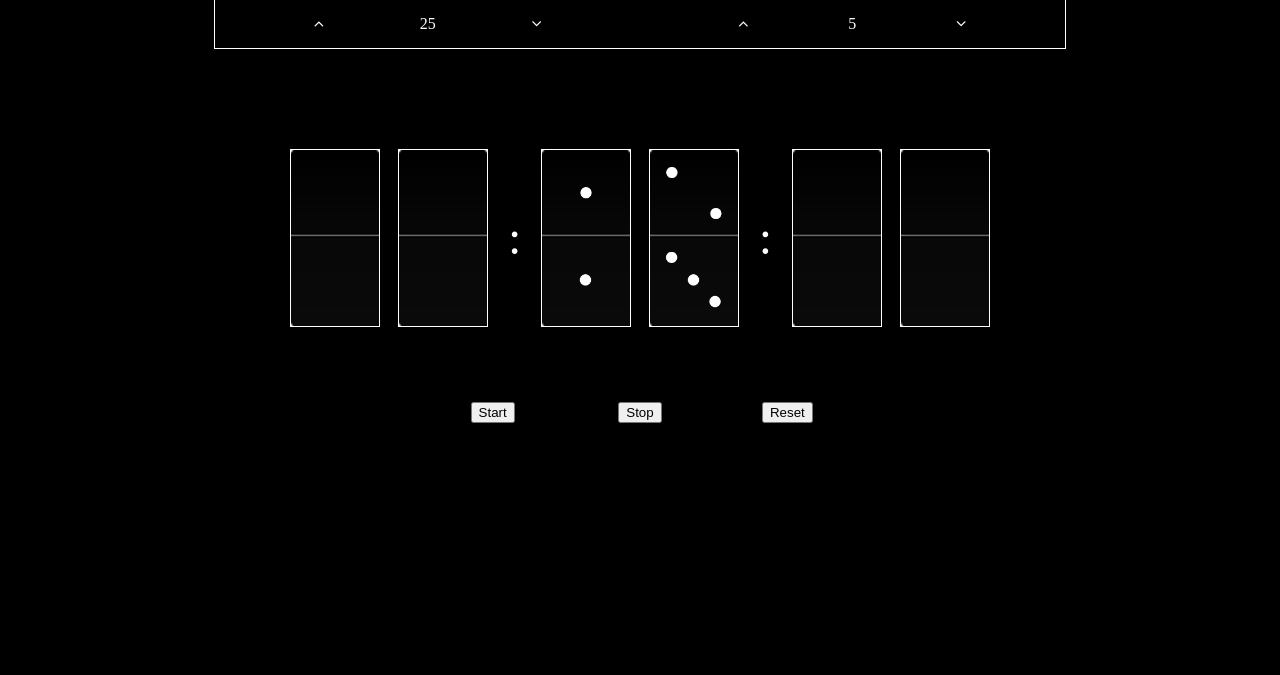
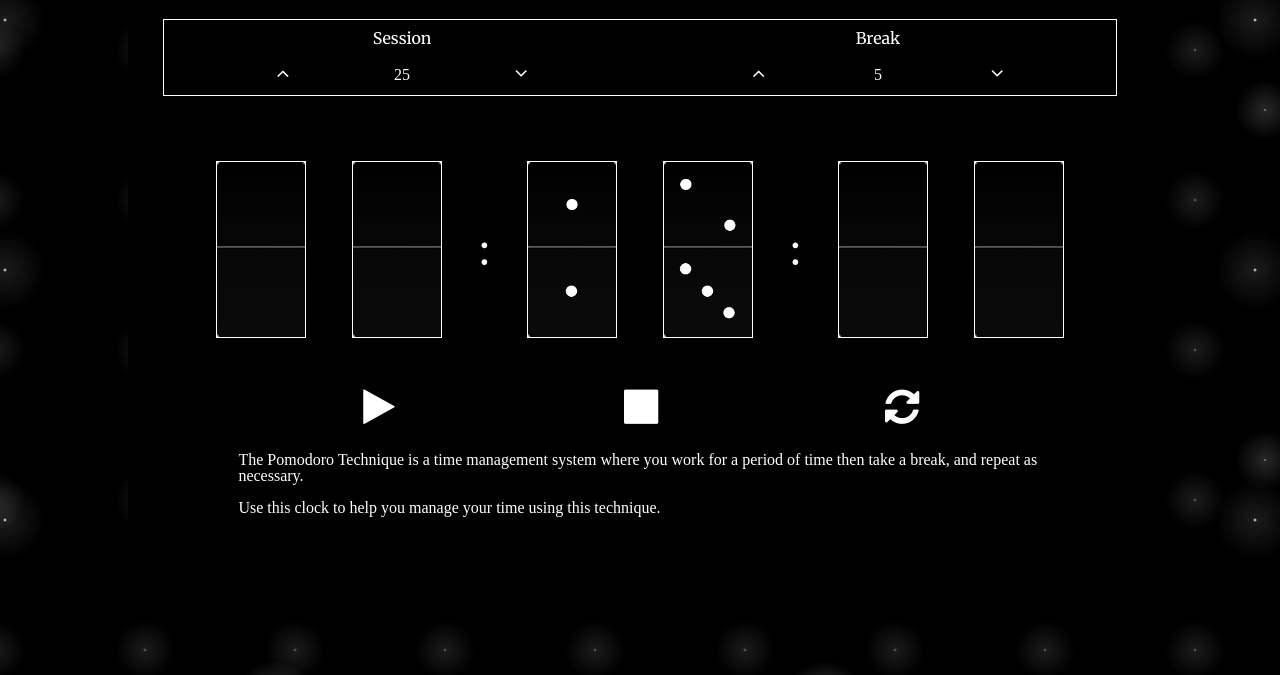
Before and after one commit to GuyInALabCoat/Pomodoro_clock, a plain HTML site: page index.html in a window 1280 px wide. Shown: the part 253-928 px from the top of the page. Drawn offline with nearby package versions, Linux system fonts and the light colour scheme.

Commit message:
Add styling and minor graphical adjustments

```diff
--- a/css/pomodoro.css
+++ b/css/pomodoro.css
@@ -5,18 +5,35 @@
 html, body {
 	height: 100%;
 	width: 100%;
-	background-color: black;
+
+	background-color:black;
+	background-image:
+	radial-gradient(white, rgba(255,255,255,.2) 2px, transparent 40px),
+	radial-gradient(white, rgba(255,255,255,.15) 1px, transparent 30px),
+	radial-gradient(white, rgba(255,255,255,.1) 2px, transparent 40px),
+	radial-gradient(rgba(255,255,255,.4), rgba(255,255,255,.1) 2px, transparent 30px);
+	background-size: 550px 550px, 350px 350px, 250px 250px, 150px 150px;
+	background-position: 0 0, 40px 60px, 130px 270px, 70px 100px;
+
+	/*
+	background: linear-gradient(45deg, #1a1a1a 12%, transparent 0, transparent 88%, #1a1a1a 0),
+   linear-gradient(135deg, transparent 37%, #000 0, #000 63%, transparent 0),
+   linear-gradient(45deg, transparent 37%, #1a1a1a 0, #1a1a1a 63%, transparent 0) #333;
+   background-size: 25px 25px;*/
 }
 
+/* for testing purposes */
 div, td {
 	/*border: 1px solid red*/;
 }
 
 .content-panel {
-	width: 70%;
+	width: 80%;
 	height: 90%;
-	margin: 10% 15%;
+	margin: 10% 10%;
 	color: white;
+	background-color: black;
+	padding: 10px;
 }
 
 .text-center {
@@ -24,7 +41,7 @@ div, td {
 }
 
 #title {
-	height: 7%;
+	height: auto;
 	width: 60%;
 	margin: 3% auto;
 	border: 1px solid white;
@@ -34,11 +51,17 @@ div, td {
 	margin: 50%;
 }
 
+#title span h1 {
+	font-family: "Merriweather", serif;
+	font-weight: 700;
+	font-size: 40px;
+}
+
 /* Timer controls */
 #setTimer {
 	width: 95%;
 	height: 11%;
-	margin: 5% auto;
+	margin: 2% auto;
 	border: 1px solid white;
 }
 
@@ -52,6 +75,8 @@ div, td {
 .label {
 	margin-top: 10px;
 	margin-bottom: 5px;
+	font-family: "Merriweather", serif;
+	font-weight: 400;
 }
 
 .controls {
@@ -67,6 +92,10 @@ i, .controls span {
 	margin: 5px 10px;
 }
 
+.controls i {
+	font-size: 20px;
+}
+
 .controls i:hover {
 	color: grey;
 }
@@ -74,15 +103,15 @@ i, .controls span {
 /* clock */
 #timer {
 	width: 100%;
-	height: 40%;
+	height: 38%;
 	display: flex;
 	justify-content: center;
 	align-items: center;
 }
 
 #clock {
-	width: 80%;
-	height: 90%;
+	width: 90%;
+	height: 100%;
 	display: flex;
 	justify-content: center;
 	align-items: center;
@@ -110,31 +139,46 @@ i, .controls span {
 	font-size: 300%;
 }
 
+/* clock controls */
 .wrapper {
 	text-align: center;
-	margin: 20px auto;
+	margin: 0 auto;
 	width: 80%;
 }
 
-/* clock controls */
 .wrapper div {
 	width: 20%;
 	height: 100%;
 	display: inline-block;
+	margin: 0 6%;
 }
 
-.wrapper div button {
-	height: 100%;
+#start {
+	font-size: 40px;
 }
 
 #start:hover {
 	color: green;
 }
 
+#stop {
+	font-size: 40px;
+}
+
 #stop:hover {
 	color: red;
 }
 
+#reset {
+	font-size: 40px;
+}
+
 #reset:hover {
-	color: black;
+	color: purple;
 }
+
+#info {
+	width: 80%;
+	height: auto;
+	margin: 20px auto;
+}
--- a/index.html
+++ b/index.html
@@ -7,6 +7,7 @@
 	<link href="css/reset.css" rel="stylesheet" type="text/css" />
 	<link href="css/pomodoro.css" rel="stylesheet" type="text/css" />
 	<link rel="stylesheet" href="https://cdnjs.cloudflare.com/ajax/libs/font-awesome/4.7.0/css/font-awesome.min.css">
+	<link href="https://fonts.googleapis.com/css?family=Merriweather:400,700" rel="stylesheet">
 </head>
 
 <body>
@@ -90,16 +91,25 @@
 		<!-- Clock Controls -->
 		<div class="wrapper">
 			<div>
-				<button id="start">Start</button>
+				<i class="fa fa-play buttons" id="start" aria-hidden="true"></i>
 			</div>
 
 			<div>
-				<button id="stop">Stop</button>
+				<i class="fa fa-stop buttons" id="stop" aria-hidden="true"></i>
 			</div>
 
 			<div>
-				<button id="reset">Reset</button>
+				<i class="fa fa-refresh buttons" id="reset" aria-hidden="true"></i>
 			</div>
+		</div>
+
+
+		<div id="info">
+			<p>
+				The Pomodoro Technique is a time management system where you work for a
+				period of time then take a break, and repeat as necessary.	<br/> <br/>
+				Use this clock to help you manage your time using this technique.
+			</p>
 		</div>
 
 	</div>
--- a/js/pomodoro.js
+++ b/js/pomodoro.js
@@ -67,7 +67,7 @@ function stopClock(){
 	active = false;
 	time = clockStates["session"];
 	updateDigits();
-	$('#start').html("Start");
+	$('#start').removeClass("fa fa-pause").addClass("fa fa-start");
 }
 
 function pauseClock(){
@@ -182,10 +182,10 @@ $(document).ready( function () {
 
 		if (!active){
 			startClock("session");
-			$('#start').html("Pause");
+			$('#start').removeClass("fa fa-start").addClass("fa fa-pause");
 		}	else {
 			pauseClock();
-			$('#start').html("Start");
+			$('#start').removeClass("fa fa-pause").addClass("fa fa-start");
 		}
 
 	});
```
